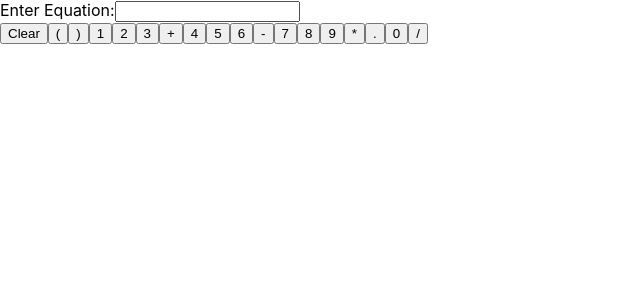
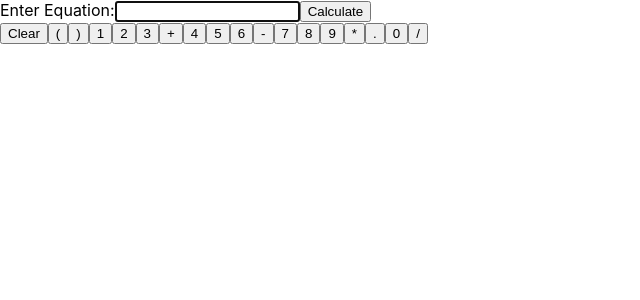
Before and after one commit to foremanlb/VidMob-Calculator, a React (Create React App) app in the folder calculator/: page / in a window 1280 px wide. Shown: the top 300 px of the page, without its empty margins (0-640 px from the left). Built offline with nearby package versions, Linux system fonts and the light colour scheme.

Commit message:
ready to start calculator function

```diff
--- a/calculator/src/Components/Calculator/Calculator.css
+++ b/calculator/src/Components/Calculator/Calculator.css
@@ -0,0 +1,4 @@
+#calculator {
+  width: 100vw;
+  height: 100vh;
+}
--- a/calculator/src/Components/Calculator/Calculator.js
+++ b/calculator/src/Components/Calculator/Calculator.js
@@ -1,6 +1,7 @@
 import React from 'react'
 import { useState } from 'react'
 import Numpad from '../Numpad/Numpad'
+import './Calculator.css'
 
 export default function Input() {
   const [equation, setEquation] = useState('')
@@ -10,12 +11,18 @@ export default function Input() {
     setEquation(`${e.target.value}`)
   }
 
+  const calculate = (e) => {
+    e.preventDefault()
+    console.log(e.target[0].value)
+  }
+
   return (
-    <form>
+    <form id='calculator' onSubmit={calculate}>
       <label>
         Enter Equation:
-        <input type='text' id='calculator-input' value={equation} onChange={handleChange}></input>
+        <input type='text' id='calculator-input' value={equation} onChange={handleChange} autoFocus></input>
       </label>
+      <button type='submit' value={equation}>Calculate</button>
       <Numpad equation={equation} setEquation={setEquation} />
     </form>
   )
--- a/calculator/src/Components/Numpad/Numpad.js
+++ b/calculator/src/Components/Numpad/Numpad.js
@@ -2,13 +2,14 @@ import React from 'react'
 
 export default function Numpad(props) {
   const handleClick = (e) => {
-    e.preventDefault()
+    console.log(e)
     props.setEquation(props.equation.concat(e.target.value))
+    e.target.blur()
   }
 
   const handleClear = (e) => {
-    e.preventDefault()
     props.setEquation('')
+    e.target.blur()
   }
 
   return (
```
